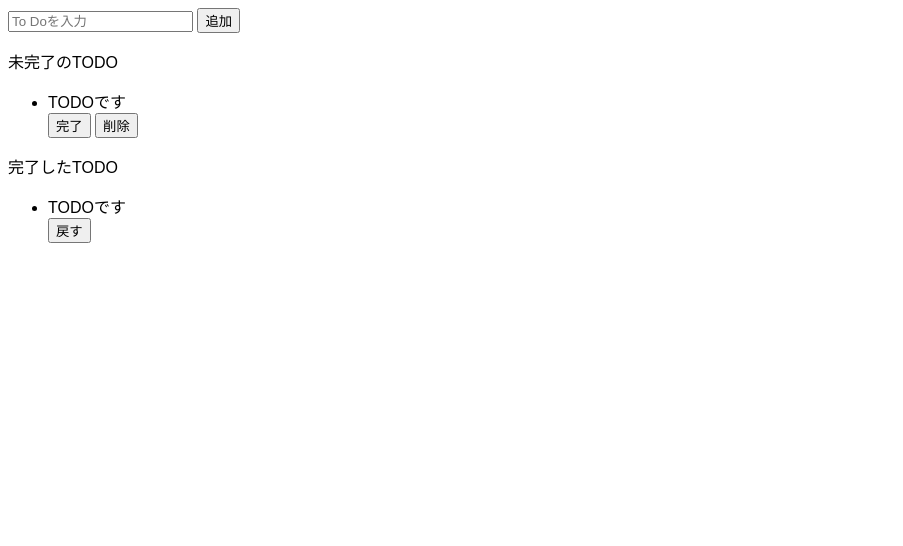
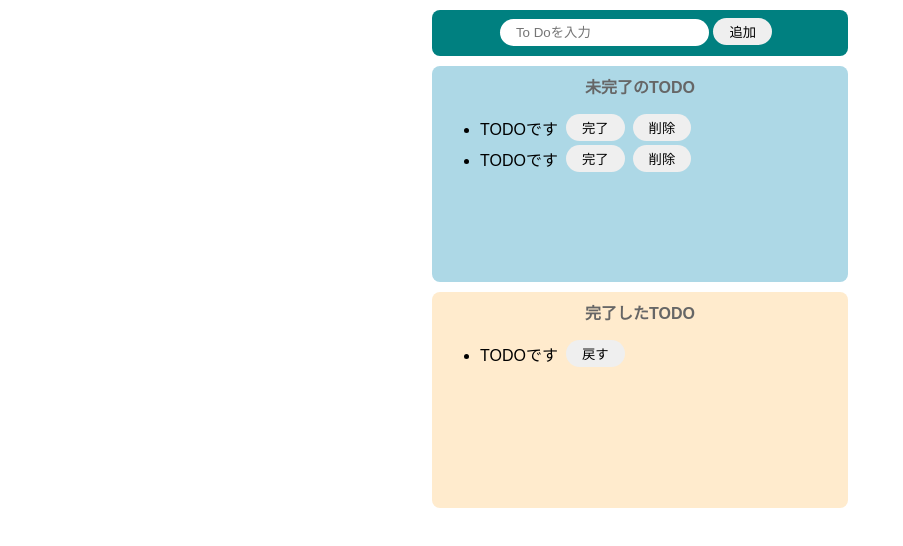
Before and after one commit to shosan16/ToDoList-JS, a website built with Parcel: page index.html in a window 1280 px wide. Shown: the whole page, without its empty margins (0-903 px from the left). Built offline with nearby package versions, Linux system fonts and the light colour scheme.

Commit message:
cssの適用

```diff
--- a/index.html
+++ b/index.html
@@ -4,30 +4,39 @@
 <head>
 	<title>TODO(JS)</title>
 	<meta charset="UTF-8" />
+	<link rel="stylesheet" href="src/styles.css">
 </head>
 
 <body>
-	<div>
+	<div class="input-area">
 		<input placeholder="To Doを入力"></input>
 		<button>追加</button>
 	</div>
-	<div>
-		<p>未完了のTODO</p>
+	<div class="incomplete-area">
+		<p class="title">未完了のTODO</p>
 		<ul>
+			<div class="list-row">
 				<li>TODOです</li>
 				<button>完了</button>
 				<button>削除</button>
+			</div>
+			<div class="list-row">
+				<li>TODOです</li>
+				<button>完了</button>
+				<button>削除</button>
+			</div>
 		</ul>
 	</div>
-	<div>
-		<p>完了したTODO</p>
+	<div class="complete-area">
+		<p class="title">完了したTODO</p>
 			<ul>
+				<div class="list-row">
 					<li>TODOです</li>
 					<button>戻す</button>
+				</div>
 			</ul>
 	</div>
-	<script src="src/index.js">
-	</script>
+	<script src="src/index.js"></script>
 </body>
 
 </html>
--- a/src/styles.css
+++ b/src/styles.css
@@ -1,3 +1,70 @@
 body {
   font-family: sans-serif;
 }
+
+input {
+  border-radius: 16px;
+  border: none;
+  padding: 6px 16px;
+  outline: none;
+}
+
+button {
+  border-radius: 16px;
+  border: none;
+  padding: 4px 16px;
+  margin-right: 8px;
+}
+
+button:hover{
+  background-color: mediumorchid;
+  color: white;
+  cursor: pointer;
+}
+
+li {
+  margin-right: 8px;
+}
+
+.input-area {
+  background-color: teal;
+  width: 400px;
+  height: 30px;
+  padding: 8px;
+  border-radius: 8px;
+  margin: 10px auto;
+  text-align: center;
+}
+
+.incomplete-area {
+  background-color: lightblue;
+  width: 400px;
+  min-height: 200px;
+  padding: 8px;
+  margin: 8px;
+  border-radius: 8px;
+  margin: 10px auto;
+}
+
+.complete-area {
+  background-color: blanchedalmond;
+  width: 400px;
+  min-height: 200px;
+  padding: 8px;
+  margin: 8px;
+  border-radius: 8px;
+  margin: 10px auto;
+}
+
+.title {
+  margin: 0;
+  text-align: center;
+  color: #666;
+  font-weight: bold;
+}
+
+.list-row {
+  display: flex;
+  align-items: center;
+  padding-bottom: 4px;
+}
```
Lines whose indentation alone changed are shown as unchanged.
